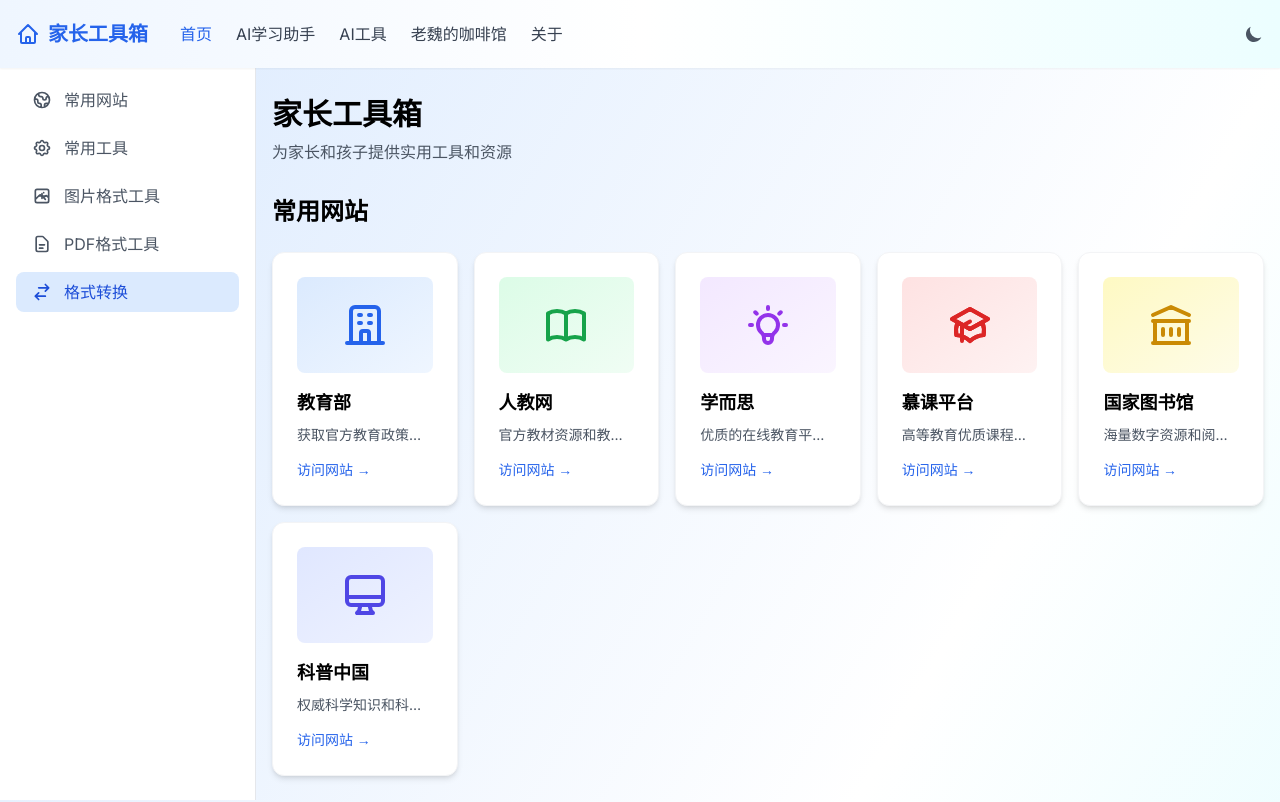
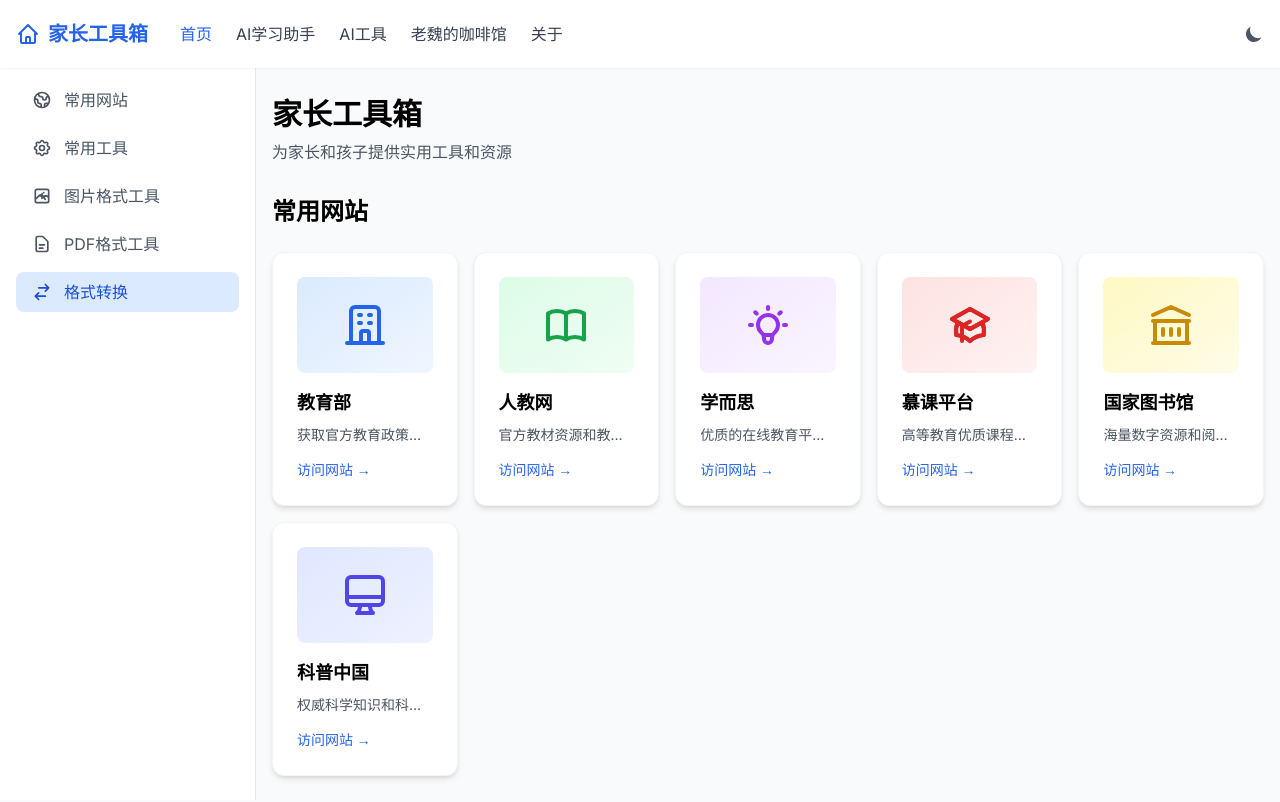
Before and after one commit to DazhiFe/parent-toolkit, a Vue app: page / in a window 1280 px wide. Shown: the top 802 px of the page. Built offline with nearby package versions, Linux system fonts and the light colour scheme.

Commit message:
style: 统一移除页面背景渐变，与AI学习助手页面保持一致

```diff
--- a/src/components/AppHeader.vue
+++ b/src/components/AppHeader.vue
@@ -20,7 +20,7 @@
 </script>
 
 <template>
-  <header class="bg-gradient-to-r from-blue-50 via-white to-cyan-50 dark:from-gray-800 dark:via-gray-900 dark:to-gray-800 shadow-sm fixed top-0 left-0 right-0 z-50 backdrop-blur-md bg-opacity-90">
+  <header class="bg-white dark:bg-gray-800 shadow-sm fixed top-0 left-0 right-0 z-50">
     <nav class="w-full pl-4 pr-2 py-4 flex items-center justify-between">
       <div class="flex items-center space-x-8">
         <RouterLink to="/" class="text-xl font-bold text-primary-600 dark:text-primary-400 flex items-center">
--- a/src/views/AiToolsView.vue
+++ b/src/views/AiToolsView.vue
@@ -208,7 +208,7 @@
 </script>
 
 <template>
-  <div class="flex min-h-screen bg-gradient-to-br from-purple-100 via-white to-blue-100 dark:from-gray-900 dark:via-gray-800 dark:to-purple-900">
+  <div class="flex min-h-screen">
     <SideNav />
 
     <div class="flex-1 lg:ml-64 px-4 py-8">
--- a/src/views/HomeView.vue
+++ b/src/views/HomeView.vue
@@ -4,7 +4,7 @@
 </script>
 
 <template>
-  <div class="flex min-h-screen bg-gradient-to-br from-blue-100 via-white to-cyan-100 dark:from-gray-900 dark:via-gray-800 dark:to-blue-900">
+  <div class="flex min-h-screen">
     <!-- 左侧导航 -->
     <SideNav />
 
```
